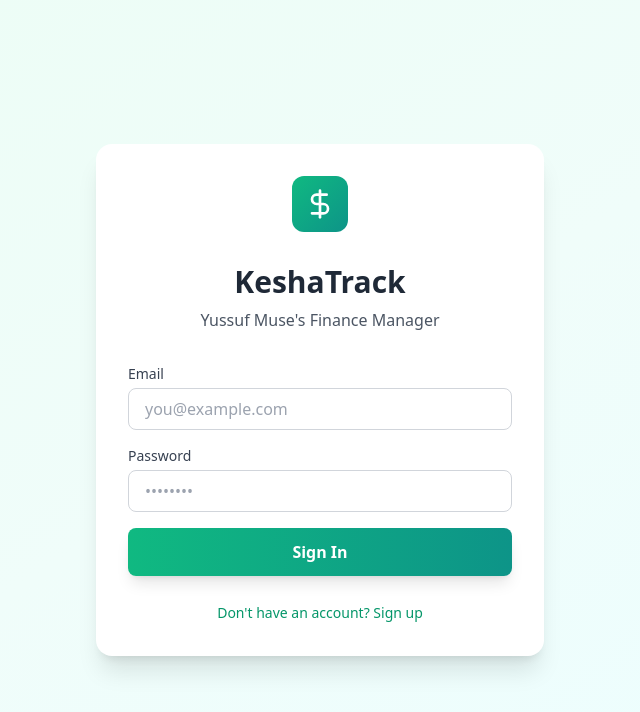
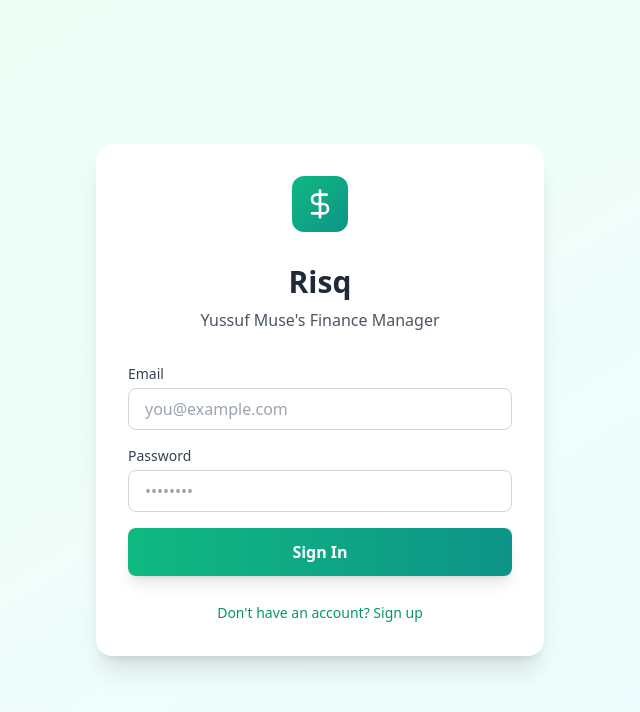
Before and after one commit to yussuf3468/Ezary_v1, a React (Vite) app: page / in a window 1280 px wide. Shown: the top 712 px of the page, without its empty margins (320-960 px from the left). Built offline with nearby package versions, Linux system fonts and the light colour scheme; no server answers.

Commit message:
Rebrand from KeshaTrack to Risq

```diff
--- a/generate-icons.js
+++ b/generate-icons.js
@@ -1,6 +1,6 @@
 #!/usr/bin/env node
 
-// Simple icon generator for KeshaTrack PWA
+// Simple icon generator for Risq PWA
 import fs from "fs";
 import path from "path";
 import { fileURLToPath } from "url";
@@ -8,7 +8,7 @@ import { fileURLToPath } from "url";
 const __filename = fileURLToPath(import.meta.url);
 const __dirname = path.dirname(__filename);
 
-console.log("📱 Creating app icons for KeshaTrack...\n");
+console.log('📱 Creating app icons for Risq...\n');
 
 // Create SVG icon
 const svgIcon = `
--- a/index.html
+++ b/index.html
@@ -8,12 +8,12 @@
       content="width=device-width, initial-scale=1.0, user-scalable=no"
     />
     <meta name="theme-color" content="#10b981" />
-    <title>KeshaTrack - Yussuf Muse's Finance</title>
+    <title>Risq - Yussuf Muse's Finance</title>
     <meta
       name="description"
       content="Yussuf Muse's personal finance management in Kenya Shillings. Track income, expenses, debts, loans, and generate reports."
     />
-    <meta property="og:title" content="KeshaTrack - Yussuf Muse's Finance" />
+    <meta property="og:title" content="Risq - Yussuf Muse's Finance" />
     <meta
       property="og:description"
       content="Beautiful, mobile-first personal finance management in Kenya Shillings"
@@ -26,7 +26,7 @@
       name="apple-mobile-web-app-status-bar-style"
       content="black-translucent"
     />
-    <meta name="apple-mobile-web-app-title" content="KeshaTrack" />
+    <meta name="apple-mobile-web-app-title" content="Risq" />
     <link rel="apple-touch-icon" href="/apple-touch-icon.png" />
     <link rel="manifest" href="/manifest.json" />
   </head>
--- a/package.json
+++ b/package.json
@@ -1,5 +1,5 @@
 {
-  "name": "keshatrack",
+  "name": "risq",
   "private": true,
   "version": "1.0.0",
   "type": "module",
--- a/src/components/Auth.tsx
+++ b/src/components/Auth.tsx
@@ -1,18 +1,18 @@
-import { useState } from 'react';
-import { useAuth } from '../contexts/AuthContext';
-import { DollarSign } from 'lucide-react';
+import { useState } from "react";
+import { useAuth } from "../contexts/AuthContext";
+import { DollarSign } from "lucide-react";
 
 export default function Auth() {
   const [isSignUp, setIsSignUp] = useState(false);
-  const [email, setEmail] = useState('');
-  const [password, setPassword] = useState('');
-  const [error, setError] = useState('');
+  const [email, setEmail] = useState("");
+  const [password, setPassword] = useState("");
+  const [error, setError] = useState("");
   const [loading, setLoading] = useState(false);
   const { signIn, signUp } = useAuth();
 
   const handleSubmit = async (e: React.FormEvent) => {
     e.preventDefault();
-    setError('');
+    setError("");
     setLoading(true);
 
     const { error } = isSignUp
@@ -36,7 +36,7 @@ export default function Auth() {
           </div>
 
           <h1 className="text-3xl font-bold text-center text-gray-800 mb-2">
-            KeshaTrack
+            Risq
           </h1>
           <p className="text-center text-gray-600 mb-8">
             Yussuf Muse's Finance Manager
@@ -44,7 +44,10 @@ export default function Auth() {
 
           <form onSubmit={handleSubmit} className="space-y-4">
             <div>
-              <label htmlFor="email" className="block text-sm font-medium text-gray-700 mb-1">
+              <label
+                htmlFor="email"
+                className="block text-sm font-medium text-gray-700 mb-1"
+              >
                 Email
               </label>
               <input
@@ -59,7 +62,10 @@ export default function Auth() {
             </div>
 
             <div>
-              <label htmlFor="password" className="block text-sm font-medium text-gray-700 mb-1">
+              <label
+                htmlFor="password"
+                className="block text-sm font-medium text-gray-700 mb-1"
+              >
                 Password
               </label>
               <input
@@ -85,7 +91,7 @@ export default function Auth() {
               disabled={loading}
               className="w-full bg-gradient-to-r from-emerald-500 to-teal-600 text-white py-3 rounded-lg font-semibold hover:from-emerald-600 hover:to-teal-700 transition disabled:opacity-50 disabled:cursor-not-allowed shadow-lg hover:shadow-xl"
             >
-              {loading ? 'Loading...' : isSignUp ? 'Sign Up' : 'Sign In'}
+              {loading ? "Loading..." : isSignUp ? "Sign Up" : "Sign In"}
             </button>
           </form>
 
@@ -93,11 +99,13 @@ export default function Auth() {
             <button
               onClick={() => {
                 setIsSignUp(!isSignUp);
-                setError('');
+                setError("");
               }}
               className="text-emerald-600 hover:text-emerald-700 text-sm font-medium"
             >
-              {isSignUp ? 'Already have an account? Sign in' : "Don't have an account? Sign up"}
+              {isSignUp
+                ? "Already have an account? Sign in"
+                : "Don't have an account? Sign up"}
             </button>
           </div>
         </div>
--- a/src/components/Layout.tsx
+++ b/src/components/Layout.tsx
@@ -87,7 +87,7 @@ export default function Layout({
               </div>
               <div>
                 <h1 className="text-xl font-bold bg-gradient-to-r from-emerald-600 to-teal-600 bg-clip-text text-transparent">
-                  KeshaTrack
+                  Risq
                 </h1>
                 <p className="text-xs text-gray-500 -mt-0.5">
                   Yussuf Muse's Finance
@@ -136,7 +136,7 @@ export default function Layout({
             </div>
             <div>
               <h1 className="text-base font-bold bg-gradient-to-r from-emerald-600 to-teal-600 bg-clip-text text-transparent">
-                KeshaTrack
+                Risq
               </h1>
               <p className="text-xs text-gray-500 -mt-0.5">Yussuf Muse</p>
             </div>
--- a/src/components/Reports.tsx
+++ b/src/components/Reports.tsx
@@ -616,7 +616,7 @@ export default function Reports() {
         }
 
         <div class="footer">
-          <p>KeshaTrack - Personal Finance Manager</p>
+          <p>Risq - Personal Finance Manager</p>
           <p>This report is confidential and for your personal use only.</p>
         </div>
       </body>
```
Also changed, not shown: public/manifest.json, 1 other file (tests, documents, lock files or other folders).
